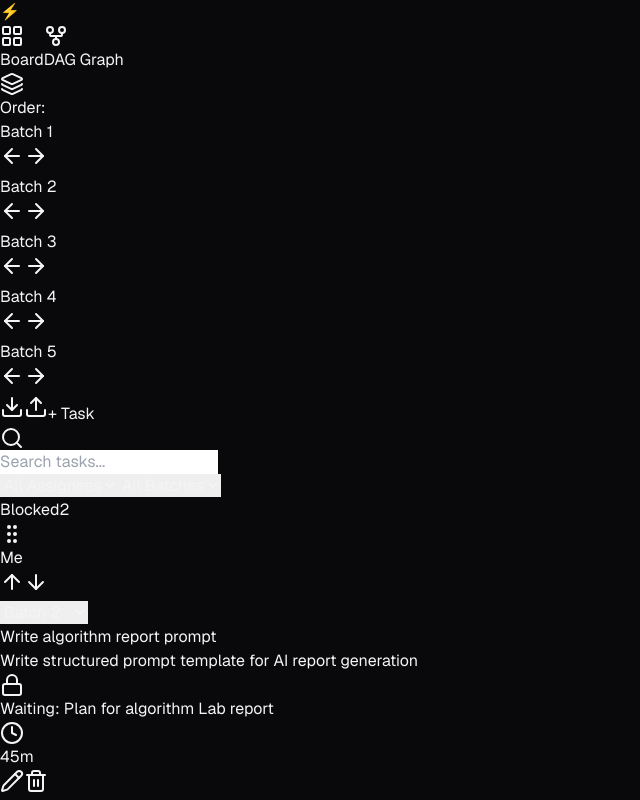
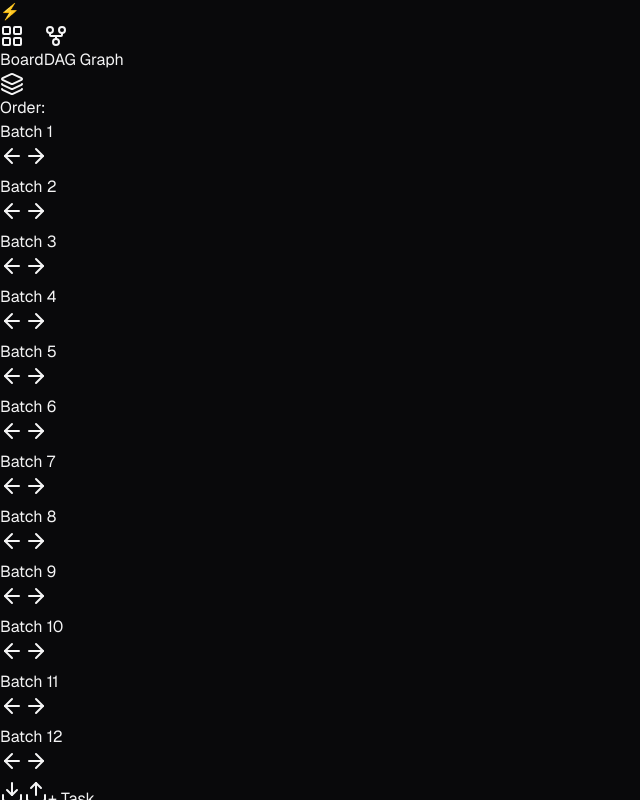
Before and after one commit to tusarimrananik/human-ai-orchestrator, a Next.js app: page / in a window 1280 px wide. Shown: the whole page, without its empty margins (0-640 px from the left). Built offline with nearby package versions, Linux system fonts and the light colour scheme.

Commit message:
feat: expand batch system to 12 distinct color-coded batches with scrollable priority bar

```diff
--- a/src/app/page.tsx
+++ b/src/app/page.tsx
@@ -26,7 +26,20 @@ import {
   Link2,
 } from 'lucide-react';
 
-export type BatchTag = 'None' | 'Batch 1' | 'Batch 2' | 'Batch 3' | 'Batch 4' | 'Batch 5';
+export type BatchTag =
+  | 'None'
+  | 'Batch 1'
+  | 'Batch 2'
+  | 'Batch 3'
+  | 'Batch 4'
+  | 'Batch 5'
+  | 'Batch 6'
+  | 'Batch 7'
+  | 'Batch 8'
+  | 'Batch 9'
+  | 'Batch 10'
+  | 'Batch 11'
+  | 'Batch 12';
 
 interface Task {
   id: string;
@@ -49,7 +62,22 @@ interface Task {
 const STORAGE_KEY = 'smart_task_manager_v1';
 const BATCH_ORDER_KEY = 'smart_task_batch_order_v1';
 
-const DEFAULT_BATCH_ORDER: BatchTag[] = ['Batch 1', 'Batch 2', 'Batch 3', 'Batch 4', 'Batch 5'];
+export const ALL_BATCHES: BatchTag[] = [
+  'Batch 1',
+  'Batch 2',
+  'Batch 3',
+  'Batch 4',
+  'Batch 5',
+  'Batch 6',
+  'Batch 7',
+  'Batch 8',
+  'Batch 9',
+  'Batch 10',
+  'Batch 11',
+  'Batch 12',
+];
+
+const DEFAULT_BATCH_ORDER: BatchTag[] = [...ALL_BATCHES];
 
 function uid() {
   return Date.now().toString(36) + Math.random().toString(36).slice(2, 8);
@@ -65,7 +93,7 @@ function formatElapsed(seconds: number): string {
   return `${secs}s`;
 }
 
-// Full element background, border, text & badge styling with high contrast readability
+// 12 unique color themes for batches with high readability
 export function getBatchTheme(batch: BatchTag = 'None') {
   switch (batch) {
     case 'Batch 1':
@@ -76,7 +104,6 @@ export function getBatchTheme(batch: BatchTag = 'None') {
         badge: 'bg-sky-500/20 text-sky-300 border border-sky-500/50',
         dropdown: 'bg-sky-950 text-sky-300 border-sky-700/80',
         dagNode: 'bg-sky-950/60 border-sky-500 text-sky-100',
-        tabActive: 'bg-sky-500/20 text-sky-300 border-sky-500',
       };
     case 'Batch 2':
       return {
@@ -86,7 +113,6 @@ export function getBatchTheme(batch: BatchTag = 'None') {
         badge: 'bg-purple-500/20 text-purple-300 border border-purple-500/50',
         dropdown: 'bg-purple-950 text-purple-300 border-purple-700/80',
         dagNode: 'bg-purple-950/60 border-purple-500 text-purple-100',
-        tabActive: 'bg-purple-500/20 text-purple-300 border-purple-500',
       };
     case 'Batch 3':
       return {
@@ -96,7 +122,6 @@ export function getBatchTheme(batch: BatchTag = 'None') {
         badge: 'bg-amber-500/20 text-amber-300 border border-amber-500/50',
         dropdown: 'bg-amber-950 text-amber-300 border-amber-700/80',
         dagNode: 'bg-amber-950/60 border-amber-500 text-amber-100',
-        tabActive: 'bg-amber-500/20 text-amber-300 border-amber-500',
       };
     case 'Batch 4':
       return {
@@ -106,7 +131,6 @@ export function getBatchTheme(batch: BatchTag = 'None') {
         badge: 'bg-emerald-500/20 text-emerald-300 border border-emerald-500/50',
         dropdown: 'bg-emerald-950 text-emerald-300 border-emerald-700/80',
         dagNode: 'bg-emerald-950/60 border-emerald-500 text-emerald-100',
-        tabActive: 'bg-emerald-500/20 text-emerald-300 border-emerald-500',
       };
     case 'Batch 5':
       return {
@@ -116,7 +140,69 @@ export function getBatchTheme(batch: BatchTag = 'None') {
         badge: 'bg-rose-500/20 text-rose-300 border border-rose-500/50',
         dropdown: 'bg-rose-950 text-rose-300 border-rose-700/80',
         dagNode: 'bg-rose-950/60 border-rose-500 text-rose-100',
-        tabActive: 'bg-rose-500/20 text-rose-300 border-rose-500',
+      };
+    case 'Batch 6':
+      return {
+        cardBg: 'bg-cyan-950/40 border-cyan-600/70 text-cyan-100',
+        cardTitle: 'text-cyan-100',
+        descBg: 'bg-cyan-950/60 border-cyan-800/60 text-cyan-200/90',
+        badge: 'bg-cyan-500/20 text-cyan-300 border border-cyan-500/50',
+        dropdown: 'bg-cyan-950 text-cyan-300 border-cyan-700/80',
+        dagNode: 'bg-cyan-950/60 border-cyan-500 text-cyan-100',
+      };
+    case 'Batch 7':
+      return {
+        cardBg: 'bg-fuchsia-950/40 border-fuchsia-600/70 text-fuchsia-100',
+        cardTitle: 'text-fuchsia-100',
+        descBg: 'bg-fuchsia-950/60 border-fuchsia-800/60 text-fuchsia-200/90',
+        badge: 'bg-fuchsia-500/20 text-fuchsia-300 border border-fuchsia-500/50',
+        dropdown: 'bg-fuchsia-950 text-fuchsia-300 border-fuchsia-700/80',
+        dagNode: 'bg-fuchsia-950/60 border-fuchsia-500 text-fuchsia-100',
+      };
+    case 'Batch 8':
+      return {
+        cardBg: 'bg-lime-950/40 border-lime-600/70 text-lime-100',
+        cardTitle: 'text-lime-100',
+        descBg: 'bg-lime-950/60 border-lime-800/60 text-lime-200/90',
+        badge: 'bg-lime-500/20 text-lime-300 border border-lime-500/50',
+        dropdown: 'bg-lime-950 text-lime-300 border-lime-700/80',
+        dagNode: 'bg-lime-950/60 border-lime-500 text-lime-100',
+      };
+    case 'Batch 9':
+      return {
+        cardBg: 'bg-indigo-950/40 border-indigo-600/70 text-indigo-100',
+        cardTitle: 'text-indigo-100',
+        descBg: 'bg-indigo-950/60 border-indigo-800/60 text-indigo-200/90',
+        badge: 'bg-indigo-500/20 text-indigo-300 border border-indigo-500/50',
+        dropdown: 'bg-indigo-950 text-indigo-300 border-indigo-700/80',
+        dagNode: 'bg-indigo-950/60 border-indigo-500 text-indigo-100',
+      };
+    case 'Batch 10':
+      return {
+        cardBg: 'bg-orange-950/40 border-orange-600/70 text-orange-100',
+        cardTitle: 'text-orange-100',
+        descBg: 'bg-orange-950/60 border-orange-800/60 text-orange-200/90',
+        badge: 'bg-orange-500/20 text-orange-300 border border-orange-500/50',
+        dropdown: 'bg-orange-950 text-orange-300 border-orange-700/80',
+        dagNode: 'bg-orange-950/60 border-orange-500 text-orange-100',
+      };
+    case 'Batch 11':
+      return {
+        cardBg: 'bg-teal-950/40 border-teal-600/70 text-teal-100',
+        cardTitle: 'text-teal-100',
+        descBg: 'bg-teal-950/60 border-teal-800/60 text-teal-200/90',
+        badge: 'bg-teal-500/20 text-teal-300 border border-teal-500/50',
+        dropdown: 'bg-teal-950 text-teal-300 border-teal-700/80',
+        dagNode: 'bg-teal-950/60 border-teal-500 text-teal-100',
+      };
+    case 'Batch 12':
+      return {
+        cardBg: 'bg-violet-950/40 border-violet-600/70 text-violet-100',
+        cardTitle: 'text-violet-100',
+        descBg: 'bg-violet-950/60 border-violet-800/60 text-violet-200/90',
+        badge: 'bg-violet-500/20 text-violet-300 border border-violet-500/50',
+        dropdown: 'bg-violet-950 text-violet-300 border-violet-700/80',
+        dagNode: 'bg-violet-950/60 border-violet-500 text-violet-100',
       };
     default:
       return {
@@ -126,7 +212,6 @@ export function getBatchTheme(batch: BatchTag = 'None') {
         badge: 'bg-zinc-800 text-zinc-400 border border-zinc-700',
         dropdown: 'bg-zinc-900 text-zinc-400 border-zinc-700',
         dagNode: 'bg-zinc-900 border-zinc-700 text-zinc-200',
-        tabActive: 'bg-zinc-800 text-zinc-300 border-zinc-700',
       };
   }
 }
@@ -183,7 +268,13 @@ export default function Page() {
     try {
       const storedOrder = localStorage.getItem(BATCH_ORDER_KEY);
       if (storedOrder) {
-        setBatchPriorityOrder(JSON.parse(storedOrder));
+        const parsed = JSON.parse(storedOrder);
+        // Merge missing batches if list has expanded
+        const fullList = [...parsed];
+        ALL_BATCHES.forEach((b) => {
+          if (!fullList.includes(b)) fullList.push(b);
+        });
+        setBatchPriorityOrder(fullList);
       }
 
       const stored = localStorage.getItem(STORAGE_KEY);
@@ -261,7 +352,6 @@ export default function Page() {
     const currentTask = tasks.find((t) => t.id === taskId);
     if (!currentTask) return;
 
-    // Filter tasks belonging to the SAME batch within this column
     const batchTasks = columnTasks.filter((t) => (t.batch || 'None') === (currentTask.batch || 'None'));
     const batchIdx = batchTasks.findIndex((t) => t.id === taskId);
     if (batchIdx === -1) return;
@@ -279,7 +369,6 @@ export default function Page() {
     newTasks[idxA] = newTasks[idxB];
     newTasks[idxB] = temp;
 
-    // Recalculate relative order index
     newTasks.forEach((t, i) => {
       t.order = i;
     });
@@ -309,7 +398,6 @@ export default function Page() {
     const targetTask = tasks.find((t) => t.id === targetTaskId);
     if (!sourceTask || !targetTask) return;
 
-    // Only allow drag-reordering within the SAME batch
     if ((sourceTask.batch || 'None') !== (targetTask.batch || 'None')) {
       setDraggedTaskId(null);
       return;
@@ -351,7 +439,7 @@ export default function Page() {
     groups[st].push(t);
   });
 
-  // Group by Batch Priority First, then preserve manual user order (Up/Down / Drag & Drop) within that batch
+  // Group by Batch Priority First, then preserve manual user order within that batch
   (['blocked', 'ready', 'progress', 'done'] as const).forEach((key) => {
     groups[key].sort((a, b) => {
       const bwA = getBatchWeight(a.batch);
@@ -443,7 +531,6 @@ export default function Page() {
     );
   };
 
-  // Reopen task resets timer completely to ZERO
   const reopenTask = (id: string) => {
     saveTasks(
       tasks.map((t) =>
@@ -585,7 +672,6 @@ export default function Page() {
     orderedLevelKeys.forEach((lvl) => {
       const list = levels[lvl];
 
-      // Sort primarily by active batch priority order, then user order
       list.sort((a, b) => {
         const bwA = getBatchWeight(a.batch);
         const bwB = getBatchWeight(b.batch);
@@ -616,7 +702,7 @@ export default function Page() {
     <div className="h-screen w-screen bg-zinc-950 text-zinc-200 flex flex-col antialiased overflow-hidden select-none font-sans text-xs">
       {/* Top Header */}
       <header className="h-11 px-3 border-b border-zinc-800/80 bg-zinc-900/90 flex items-center justify-between gap-2 flex-shrink-0 z-20">
-        <div className="flex items-center gap-2">
+        <div className="flex items-center gap-2 flex-shrink-0">
           <div className="w-5 h-5 rounded bg-indigo-600 flex items-center justify-center font-black text-white text-[11px]">
             ⚡
           </div>
@@ -640,9 +726,9 @@ export default function Page() {
           </div>
         </div>
 
-        {/* Batch Priority Reordering Strip */}
-        <div className="flex items-center gap-1 bg-zinc-950 border border-zinc-800/90 px-2 py-0.5 rounded-md">
-          <span className="text-[10px] font-bold uppercase text-zinc-500 flex items-center gap-1 mr-1">
+        {/* Scrollable / Compact Batch Priority Reordering Strip */}
+        <div className="flex items-center gap-1 bg-zinc-950 border border-zinc-800/90 px-2 py-0.5 rounded-md overflow-x-auto max-w-2xl scrollbar-none">
+          <span className="text-[10px] font-bold uppercase text-zinc-500 flex items-center gap-1 mr-1 flex-shrink-0">
             <Layers className="w-3 h-3 text-indigo-400" /> Order:
           </span>
           {batchPriorityOrder.map((b, idx) => {
@@ -650,7 +736,7 @@ export default function Page() {
             return (
               <div
                 key={b}
-                className={`flex items-center gap-0.5 px-1.5 py-0.5 rounded border text-[10px] font-bold transition ${theme.badge}`}
+                className={`flex items-center gap-0.5 px-1.5 py-0.5 rounded border text-[10px] font-bold transition flex-shrink-0 ${theme.badge}`}
               >
                 <button
                   onClick={() => setTopBatchPriority(b)}
@@ -682,7 +768,7 @@ export default function Page() {
           })}
         </div>
 
-        <div className="flex items-center gap-1.5">
+        <div className="flex items-center gap-1.5 flex-shrink-0">
           <button
             onClick={exportData}
             className="p-1 rounded bg-zinc-800/80 text-zinc-400 transition"
@@ -730,18 +816,18 @@ export default function Page() {
             <option value="Other">Other</option>
           </select>
 
-          {/* Batch Filter */}
+          {/* Batch Filter with All 12 Batches */}
           <select
             value={batchFilter}
             onChange={(e) => setBatchFilter(e.target.value)}
             className="bg-zinc-900 border border-zinc-800 rounded px-1.5 py-0.5 text-[11px] text-zinc-300 focus:outline-none font-medium"
           >
             <option value="">All Batches</option>
-            <option value="Batch 1">Batch 1</option>
-            <option value="Batch 2">Batch 2</option>
-            <option value="Batch 3">Batch 3</option>
-            <option value="Batch 4">Batch 4</option>
-            <option value="Batch 5">Batch 5</option>
+            {ALL_BATCHES.map((b) => (
+              <option key={b} value={b}>
+                {b}
+              </option>
+            ))}
             <option value="None">No Batch</option>
           </select>
         </div>
@@ -786,7 +872,6 @@ export default function Page() {
                         const durationDisplay = getTaskDurationDisplay(t);
                         const batchTheme = getBatchTheme(t.batch);
 
-                        // Calculate bounds specifically within this task's batch
                         const batchSiblings = list.filter((x) => (x.batch || 'None') === (t.batch || 'None'));
                         const posInBatch = batchSiblings.findIndex((x) => x.id === t.id);
                         const isFirstInBatch = posInBatch === 0;
@@ -847,21 +932,11 @@ export default function Page() {
                                   <option value="None" className="bg-zinc-900 text-zinc-400">
                                     No Batch
                                   </option>
-                                  <option value="Batch 1" className="bg-zinc-900 text-sky-400">
-                                    Batch 1
-                                  </option>
-                                  <option value="Batch 2" className="bg-zinc-900 text-purple-400">
-                                    Batch 2
-                                  </option>
-                                  <option value="Batch 3" className="bg-zinc-900 text-amber-400">
-                                    Batch 3
-                                  </option>
-                                  <option value="Batch 4" className="bg-zinc-900 text-emerald-400">
-                                    Batch 4
-                                  </option>
-                                  <option value="Batch 5" className="bg-zinc-900 text-rose-400">
-                                    Batch 5
-                                  </option>
+                                  {ALL_BATCHES.map((b) => (
+                                    <option key={b} value={b} className="bg-zinc-900 text-zinc-200">
+                                      {b}
+                                    </option>
+                                  ))}
                                 </select>
                               </div>
                             </div>
@@ -1116,11 +1191,11 @@ export default function Page() {
                   className="w-full bg-zinc-950 border border-zinc-800 rounded px-2 py-1 text-xs text-zinc-200 font-bold"
                 >
                   <option value="None">No Batch</option>
-                  <option value="Batch 1">Batch 1 (Sky)</option>
-                  <option value="Batch 2">Batch 2 (Purple)</option>
-                  <option value="Batch 3">Batch 3 (Amber)</option>
-                  <option value="Batch 4">Batch 4 (Emerald)</option>
-                  <option value="Batch 5">Batch 5 (Rose)</option>
+                  {ALL_BATCHES.map((b) => (
+                    <option key={b} value={b}>
+                      {b}
+                    </option>
+                  ))}
                 </select>
               </div>
             </div>
```
